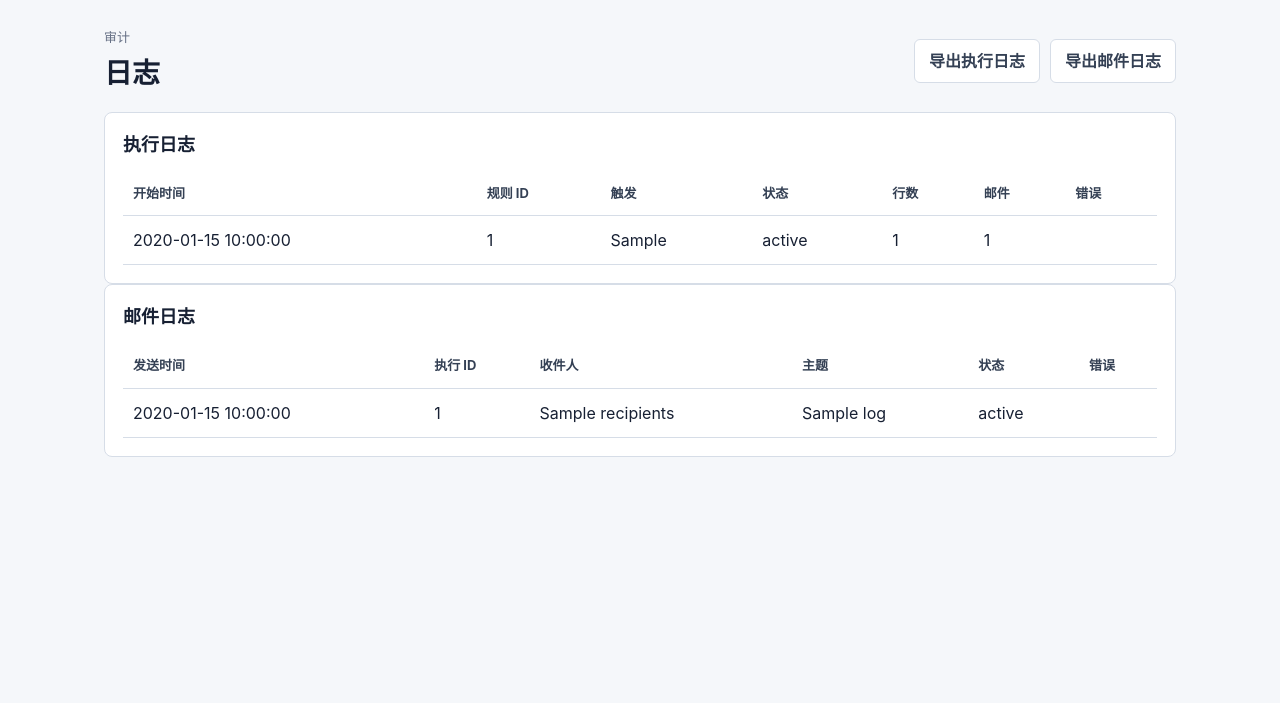
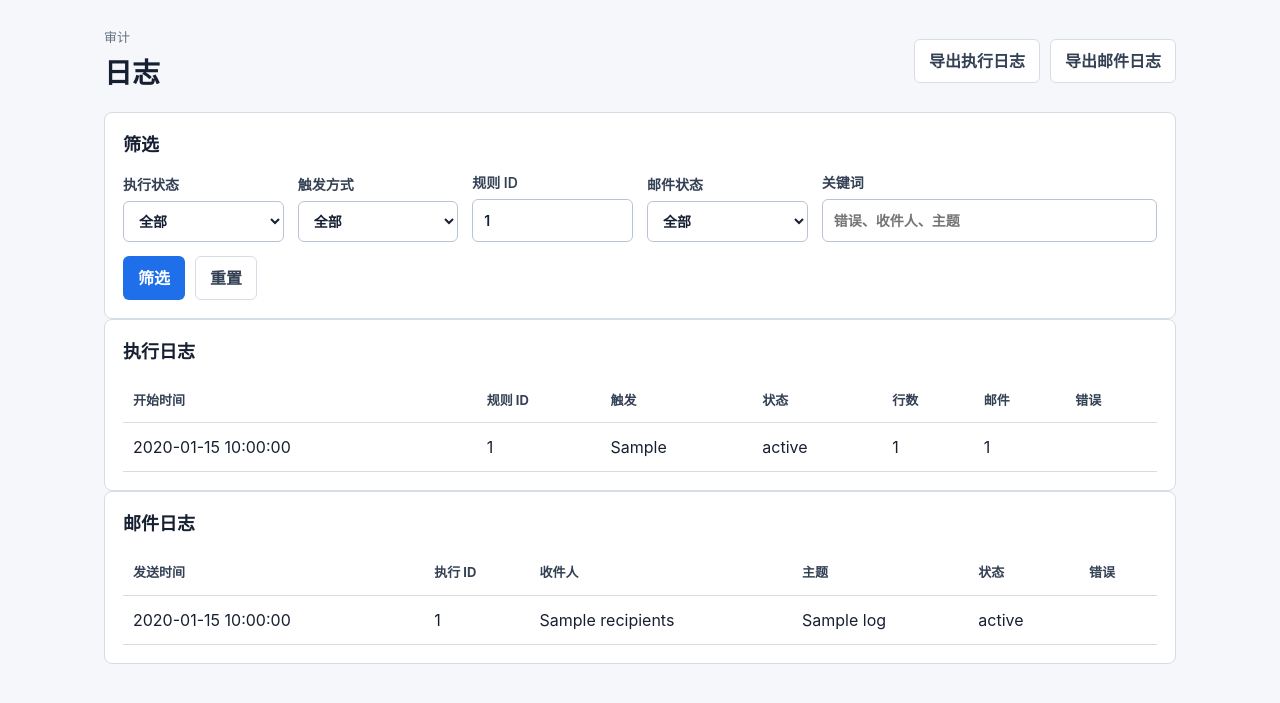
Before and after one commit to leileipei/Early-Warning-System, a Python web app: template app/templates/logs.html in a window 1280 px wide. Shown: the part 58-761 px from the top of the page. Run offline with Jinja, Linux system fonts and the light colour scheme; the template is opened without the code that fills it: most values are stand-ins (such as "Sample title", 1, 10 or a date in 2020).

Commit message:
feat: add log filters

```diff
--- a/app/static/styles.css
+++ b/app/static/styles.css
@@ -239,6 +239,24 @@ button:hover {
 
 .button-row {
   display: flex;
+  flex-wrap: wrap;
+  gap: 10px;
+  align-items: center;
+}
+
+.filter-form {
+  display: grid;
+  grid-template-columns: repeat(6, minmax(120px, 1fr));
+  gap: 14px;
+  align-items: end;
+}
+
+.filter-keyword {
+  grid-column: span 2;
+}
+
+.filter-actions {
+  display: flex;
   gap: 10px;
   align-items: center;
 }
@@ -380,8 +398,17 @@ th {
 
   .page-header,
   .two-column,
-  .form-row {
+  .form-row,
+  .filter-form {
     grid-template-columns: 1fr;
+  }
+
+  .filter-keyword {
+    grid-column: auto;
+  }
+
+  .filter-actions {
+    flex-wrap: wrap;
   }
 
   .page-header {
--- a/app/templates/logs.html
+++ b/app/templates/logs.html
@@ -10,6 +10,51 @@
     <a class="button button-secondary" href="/logs/executions.csv">导出执行日志</a>
     <a class="button button-secondary" href="/logs/mails.csv">导出邮件日志</a>
   </div>
+</section>
+
+<section class="panel">
+  <h2>筛选</h2>
+  <form class="filter-form" method="get" action="/logs">
+    <label>
+      <span>执行状态</span>
+      <select name="execution_status">
+        <option value="">全部</option>
+        {% for status in execution_statuses %}
+        <option value="{{ status.value }}"{% if filters.execution_status == status.value %} selected{% endif %}>{{ status.value }}</option>
+        {% endfor %}
+      </select>
+    </label>
+    <label>
+      <span>触发方式</span>
+      <select name="trigger_type">
+        <option value="">全部</option>
+        {% for trigger in trigger_types %}
+        <option value="{{ trigger.value }}"{% if filters.trigger_type == trigger.value %} selected{% endif %}>{{ trigger.value }}</option>
+        {% endfor %}
+      </select>
+    </label>
+    <label>
+      <span>规则 ID</span>
+      <input type="number" name="rule_id" min="1" value="{{ filters.rule_id }}">
+    </label>
+    <label>
+      <span>邮件状态</span>
+      <select name="mail_status">
+        <option value="">全部</option>
+        {% for status in mail_statuses %}
+        <option value="{{ status.value }}"{% if filters.mail_status == status.value %} selected{% endif %}>{{ status.value }}</option>
+        {% endfor %}
+      </select>
+    </label>
+    <label class="filter-keyword">
+      <span>关键词</span>
+      <input type="search" name="keyword" value="{{ filters.keyword }}" placeholder="错误、收件人、主题">
+    </label>
+    <div class="filter-actions">
+      <button type="submit">筛选</button>
+      <a class="button button-secondary" href="/logs">重置</a>
+    </div>
+  </form>
 </section>
 
 <section class="panel">
```
Also changed, not shown: app/routes.py (+50 -2 lines), docs/project-requirements.md (+6 -1 lines), tests/test_routes.py (+112 -0 lines).
